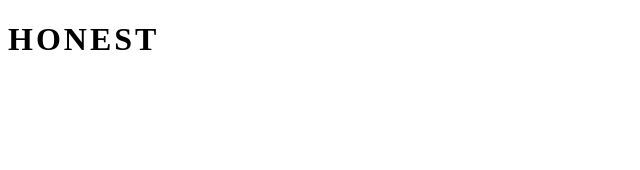
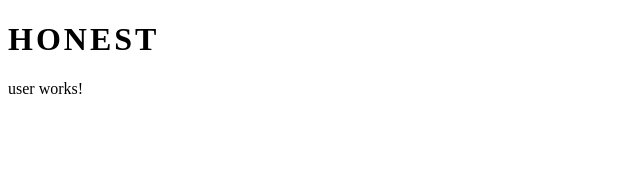
Before and after one commit to honestxll/honest-angular, an Angular app: page / in a window 1280 px wide. Shown: the top 170 px of the page, without its empty margins (0-640 px from the left). Built offline with nearby package versions, Linux system fonts and the light colour scheme.

Commit message:
ng 模块的导入导出和定义

```diff
--- a/src/app/app.component.html
+++ b/src/app/app.component.html
@@ -1 +1,2 @@
 <h1>Honest</h1>
+<app-user></app-user>
--- /dev/null
+++ b/src/app/user/user.component.html
@@ -0,0 +1 @@
+<p>user works!</p>
--- /dev/null
+++ b/src/app/user/user.component.ts
@@ -0,0 +1,15 @@
+import { Component, OnInit } from '@angular/core';
+
+@Component({
+  selector: 'app-user',
+  templateUrl: './user.component.html',
+  styleUrls: ['./user.component.css']
+})
+export class UserComponent implements OnInit {
+
+  constructor() { }
+
+  ngOnInit() {
+  }
+
+}
```
Also changed, not shown: src/app/app.module.ts (+5 -9 lines), src/app/user/user.module.ts (+5 -7 lines), src/app/user/user.component.css (added), 1 other file (tests, documents, lock files or other folders).
